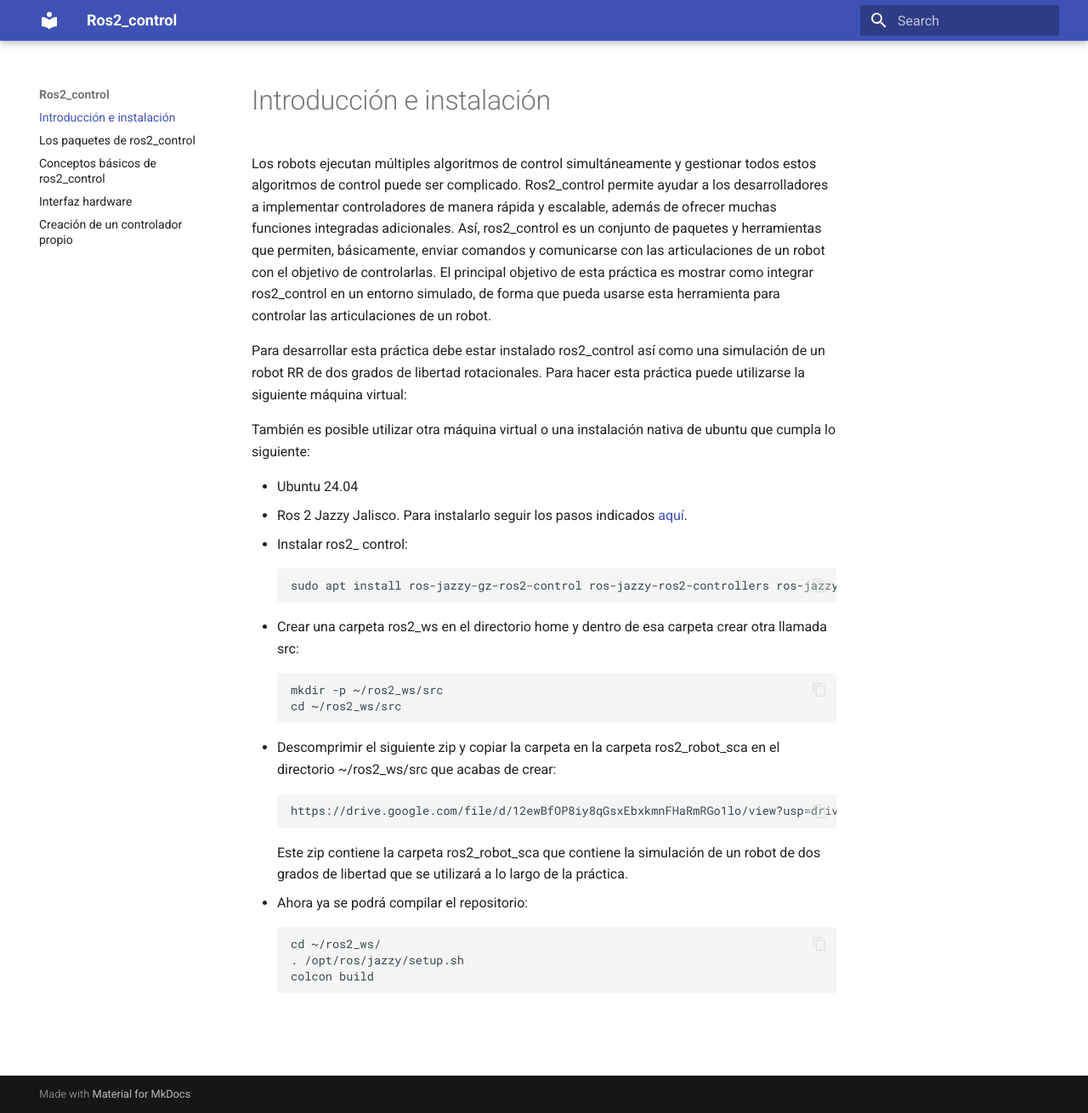
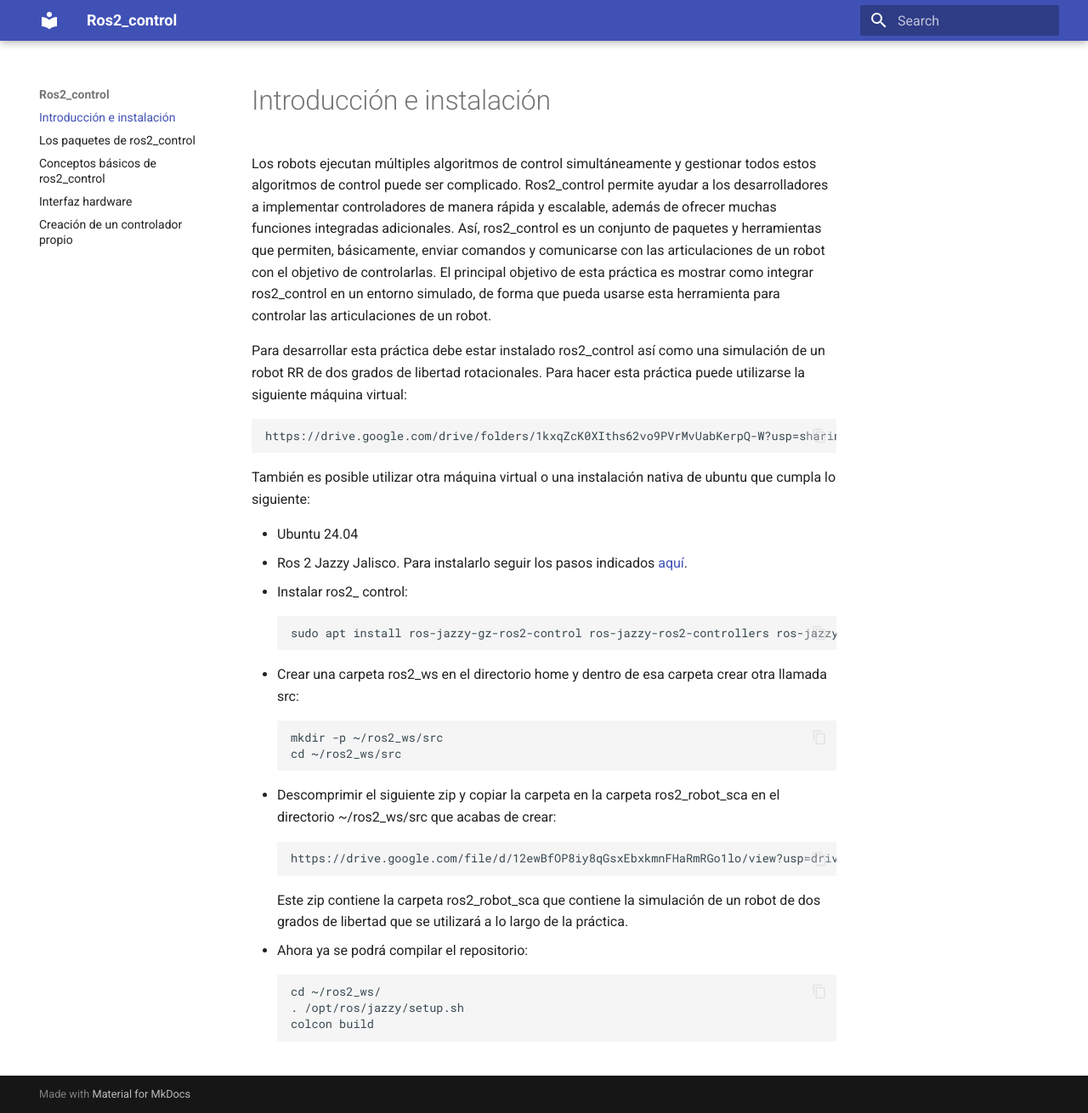
Before and after one commit to jpomares/ros2control-prac, an MkDocs documentation site: the page built from docs/index.md, in a window 1280 px wide and 1310 px high. Shown: the whole window at 85% size. Built offline with MkDocs 1.6.1 and Material for MkDocs 9.7.7, drawn with Linux system fonts in a browser that asks for light colours; some of the changed lines change nothing that is shown.

Commit message:
third commit

````diff
--- a/docs/index.md
+++ b/docs/index.md
@@ -3,6 +3,10 @@
 Los robots ejecutan múltiples algoritmos de control simultáneamente y gestionar todos estos algoritmos de control puede ser complicado. Ros2_control permite ayudar a los desarrolladores a implementar controladores de manera rápida y escalable, además de ofrecer muchas funciones integradas adicionales. Así, ros2_control es un conjunto de paquetes y herramientas que permiten, básicamente, enviar comandos y comunicarse con las articulaciones de un robot con el objetivo de controlarlas. El principal objetivo de esta práctica es mostrar como integrar ros2_control en un entorno simulado, de forma que pueda usarse esta herramienta para controlar las articulaciones de un robot.
 
 Para desarrollar esta práctica debe estar instalado ros2_control así como una simulación de un robot RR de dos grados de libertad rotacionales. Para hacer esta práctica puede utilizarse la siguiente máquina virtual:
+
+```
+https://drive.google.com/drive/folders/1kxqZcK0XIths62vo9PVrMvUabKerpQ-W?usp=sharing
+```
 
 También es posible utilizar otra máquina virtual o una instalación nativa de ubuntu que cumpla lo siguiente:
 
````
